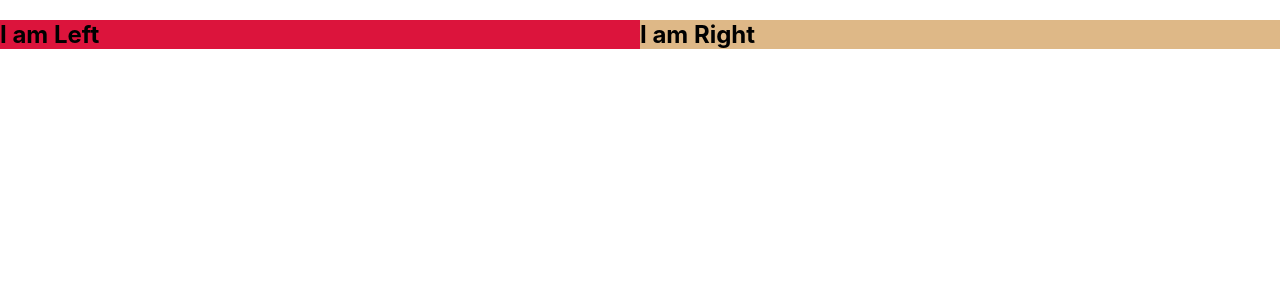
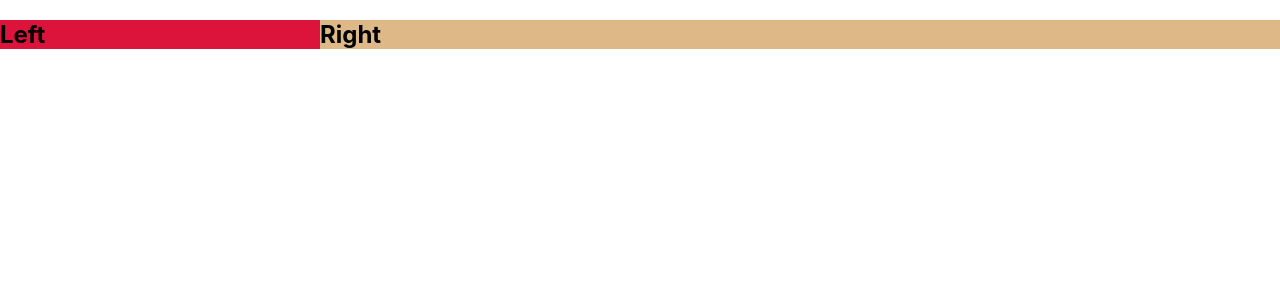
Before and after one commit to tatu-dev-labs/advanced-react, a React (Create React App) app in the folder code/: page / in a window 1280 px wide. Shown: the top 300 px of the page. Built offline with nearby package versions, Linux system fonts and the light colour scheme.

Commit message:
Section 2: Layout Components - Splitter component enhancements

```diff
--- a/code/src/App.js
+++ b/code/src/App.js
@@ -1,15 +1,20 @@
 import { SplitScreen } from "./components/SplitScreen";
 
-const LeftComponent = () => {
-  return <h2 style={{backgroundColor: 'crimson'}}>I am Left</h2>
-}
+const LeftComponent = ({ title }) => {
+  return <h2 style={{ backgroundColor: "crimson" }}>{title}</h2>;
+};
 
-const RightComponent = () => {
-  return <h2 style={{backgroundColor: 'burlywood'}}>I am Right</h2>
-}
+const RightComponent = ({ title }) => {
+  return <h2 style={{ backgroundColor: "burlywood" }}>{title}</h2>;
+};
 
 function App() {
-  return <SplitScreen Left={LeftComponent} Right={RightComponent} />;
+  return (
+    <SplitScreen leftWidth={1} rightWidth={3}>
+      <LeftComponent title="Left" />
+      <RightComponent title="Right" />
+    </SplitScreen>
+  );
 }
 
 export default App;
--- a/code/src/components/SplitScreen.jsx
+++ b/code/src/components/SplitScreen.jsx
@@ -4,10 +4,11 @@ const Container = styled.div`
   display: flex;
 `
 const Panel = styled.div`
-  flex: 1;
+  flex: ${props => props.flex};
 `
 /*
-  Usage:
+  # Usage:
+
   <SplitScreen Left={LeftComponent} Right={RightComponent} />
 
   LeftComponent and RightComponent are components that will be rendered
@@ -15,15 +16,36 @@ const Panel = styled.div`
 
   The SplitScreen component is a layout component that takes
   two components
+
+  ## Enhancements
+
+  We replace the Left and Right props with children prop and
+  then destructure the children prop to get the Left and Right components.
+
+  We also add leftWidth and rightWidth props to control the width of the
+  left and right panels and set default values for them.
+
+  Now, for use the SplitScreen component, we can pass the Left and Right
+  components as children to the SplitScreen component and set the width of
+  the left and right panels using the leftWidth and rightWidth props.
+
+  Example
+  -------
+  <SplitScreen leftWidth={1} rightWidth={3}>
+    <LeftComponent title="Left" />
+    <RightComponent title="Right" />
+  </SplitScreen>
 */
-export const SplitScreen = ({Left, Right}) => {
+export const SplitScreen = ({children, leftWidth = 1, rightWidth = 1}) => {
+  const [Left, Right] = children
+
   return (
     <Container>
-      <Panel>
-        <Left />
+      <Panel flex={leftWidth}>
+        {Left}
       </Panel>
-      <Panel>
-        <Right />
+      <Panel flex={rightWidth}>
+        {Right}
       </Panel>
     </Container>
   )
```
